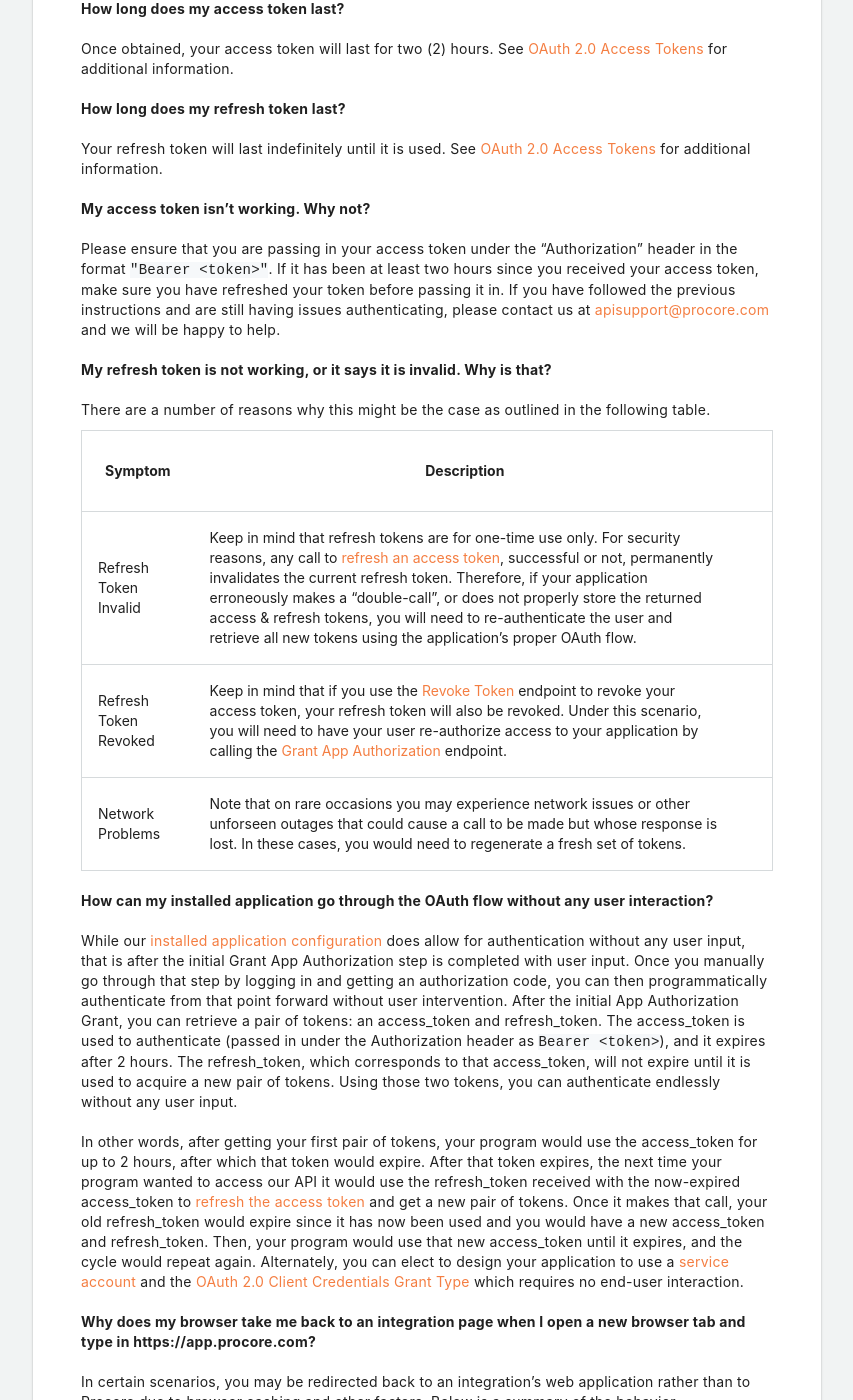
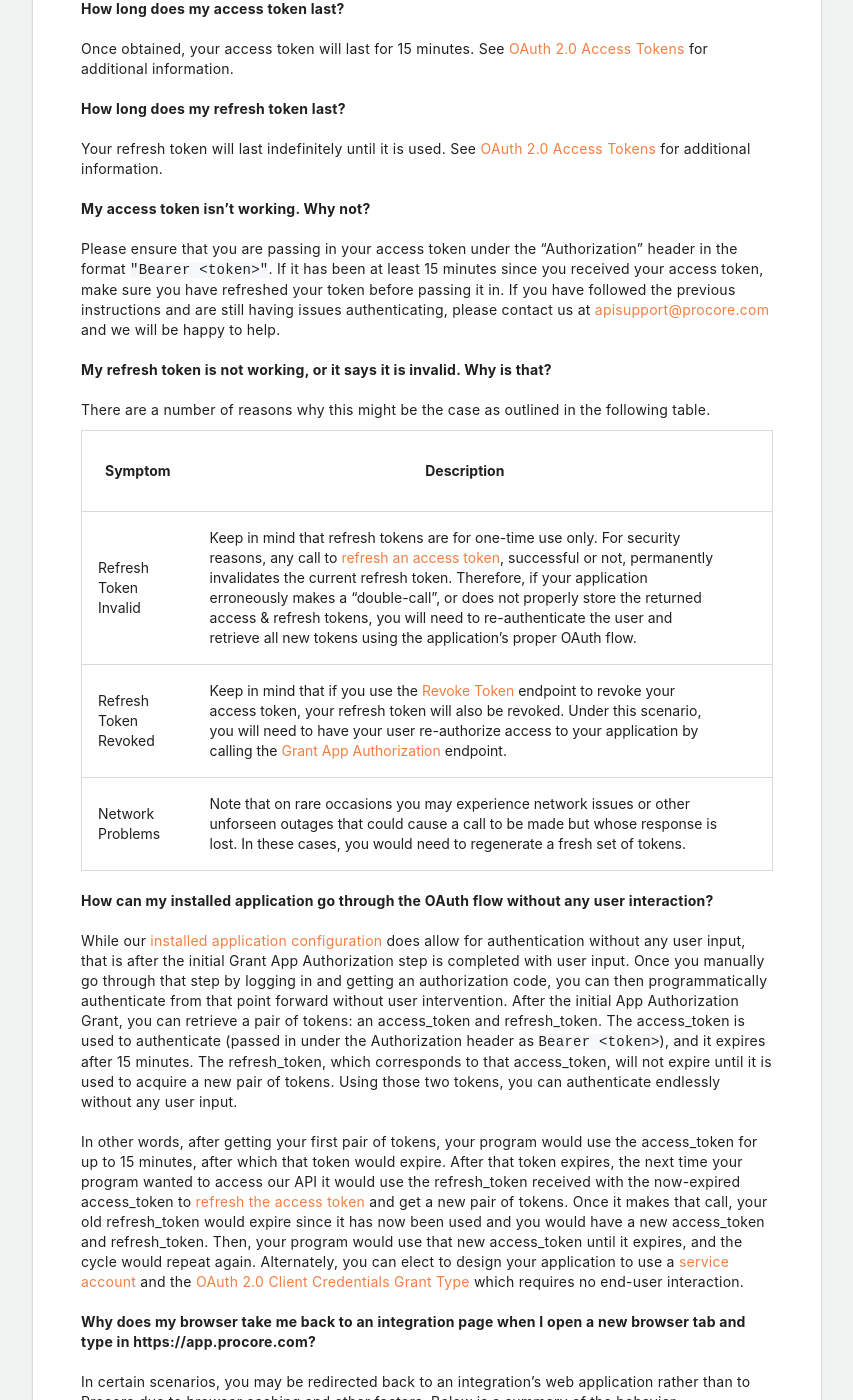
Before and after one commit to procore/documentation, a Jekyll site: the page built from additional_resources/faq.md, in a window 1280 px wide and 1400 px high, scrolled down 1132 px. Shown: the whole window, without its empty margins (411-1264 px from the left). Built offline with Jekyll 4.4.1, drawn with Linux system fonts in a browser that asks for light colours; comment, search, counter and statistics services are not loaded.

Commit message:
Updating token expiration info in faq page

```diff
--- a/additional_resources/faq.md
+++ b/additional_resources/faq.md
@@ -43,7 +43,7 @@ To ensure that changes you make in your production environment are available in
 
 **How long does my access token last?**
 
-Once obtained, your access token will last for two (2) hours.
+Once obtained, your access token will last for 15 minutes.
 See [OAuth 2.0 Access Tokens]({{ site.url }}{{ site.baseurl }}{% link oauth/oauth_access_tokens.md %}) for additional information.
 
 **How long does my refresh token last?**
@@ -54,7 +54,7 @@ See [OAuth 2.0 Access Tokens]({{ site.url }}{{ site.baseurl }}{% link oauth/oaut
 **My access token isn’t working. Why not?**
 
 Please ensure that you are passing in your access token under the “Authorization” header in the format `"Bearer <token>"`.
-If it has been at least two hours since you received your access token, make sure you have refreshed your token before passing it in.
+If it has been at least 15 minutes since you received your access token, make sure you have refreshed your token before passing it in.
 If you have followed the previous instructions and are still having issues authenticating, please contact us at <apisupport@procore.com> and we will be happy to help.
 
 **My refresh token is not working, or it says it is invalid. Why is that?**
@@ -72,11 +72,11 @@ There are a number of reasons why this might be the case as outlined in the foll
 While our [installed application configuration]({{ site.url }}{{ site.baseurl }}{% link oauth/oauth_installed_apps.md %}) does allow for authentication without any user input, that is after the initial Grant App Authorization step is completed with user input.
 Once you manually go through that step by logging in and getting an authorization code, you can then programmatically authenticate from that point forward without user intervention.
 After the initial App Authorization Grant, you can retrieve a pair of tokens: an access_token and refresh_token.
-The access_token is used to authenticate (passed in under the Authorization header as `Bearer <token>`), and it expires after 2 hours.
+The access_token is used to authenticate (passed in under the Authorization header as `Bearer <token>`), and it expires after 15 minutes.
 The refresh_token, which corresponds to that access_token, will not expire until it is used to acquire a new pair of tokens.
 Using those two tokens, you can authenticate endlessly without any user input.
 
-In other words, after getting your first pair of tokens, your program would use the access_token for up to 2 hours, after which that token would expire.
+In other words, after getting your first pair of tokens, your program would use the access_token for up to 15 minutes, after which that token would expire.
 After that token expires, the next time your program wanted to access our API it would use the refresh_token received with the now-expired access_token to [refresh the access token](https://developers.procore.com/reference/authentication#get-or-refresh-an-access-token) and get a new pair of tokens.
 Once it makes that call, your old refresh_token would expire since it has now been used and you would have a new access_token and refresh_token.
 Then, your program would use that new access_token until it expires, and the cycle would repeat again.
```
